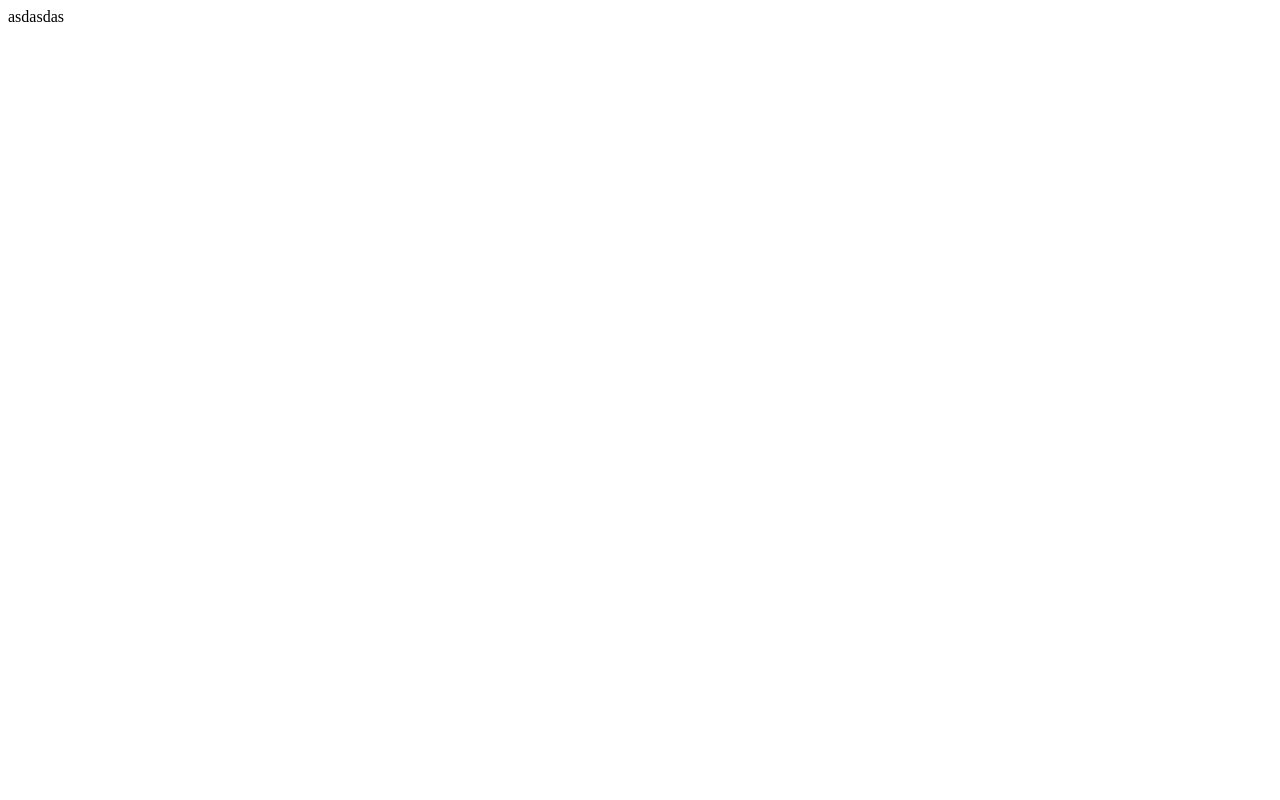
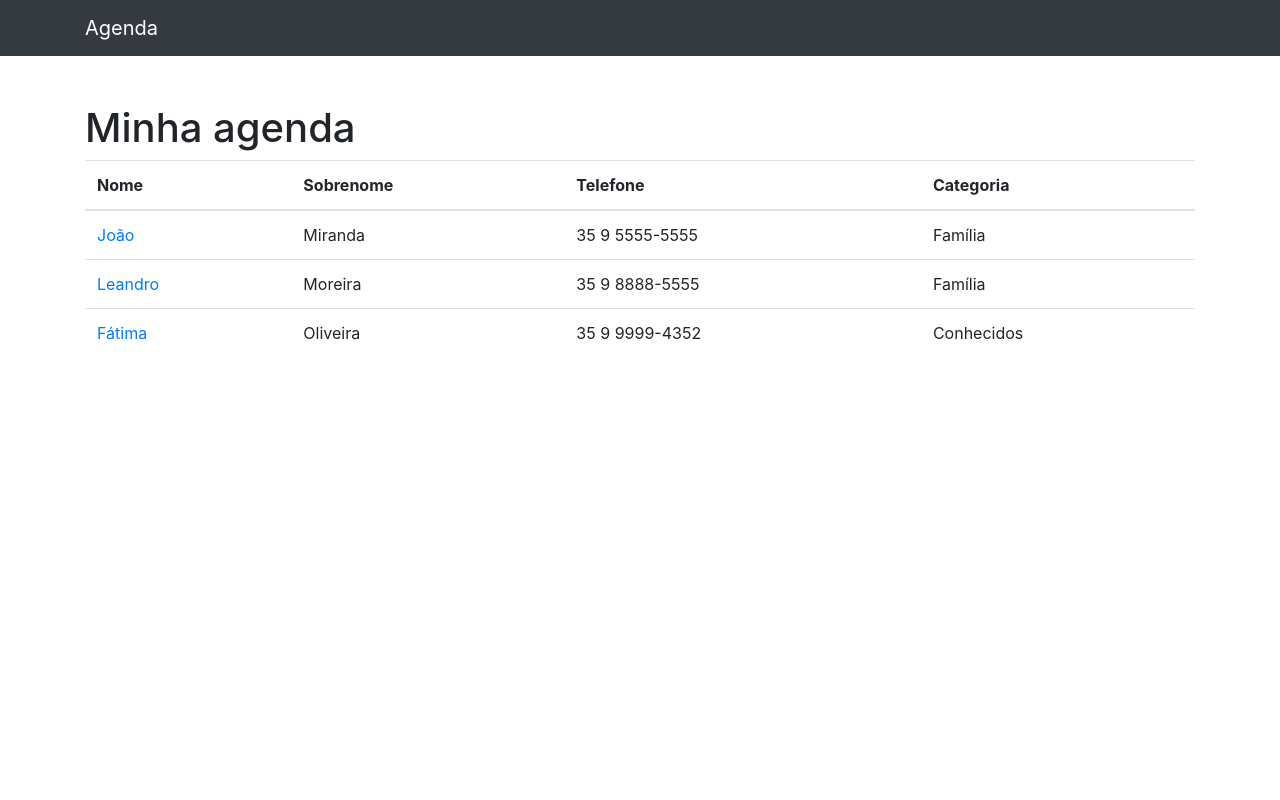
Before and after one commit to gabriel-r1beiro/Django-test, a Django app: page / in a window 1280 px wide. Before the commit the page is almost empty. Run offline with Django 4.2, Linux system fonts and the light colour scheme; some libraries are stand-ins or nearby versions.

Commit message:
atualização.
atualizei o index.html

```diff
--- a/contatos/templates/contatos/index.html
+++ b/contatos/templates/contatos/index.html
@@ -1 +1,42 @@
-asdasdas
+{% extends 'base.html' %}
+
+{%block conteudo%}
+
+<h1 class="mt-5">Minha agenda</h1>
+<table class="table">
+    <thead>
+    <tr>
+        <th>Nome</th>
+        <th>Sobrenome</th>
+        <th>Telefone</th>
+        <th>Categoria</th>
+    </tr>
+    </thead>
+    <tbody>
+    <tr>
+        <td>
+        <a href="#"> João</a>
+        </td>
+        <td>Miranda</td>
+        <td>35 9 5555-5555</td>
+        <td>Família</td>
+    </tr>
+    <tr>
+        <td>
+        <a href="#"> Leandro</a>
+        </td>
+        <td>Moreira</td>
+        <td>35 9 8888-5555</td>
+        <td>Família</td>
+    </tr>
+    <tr>
+        <td>
+        <a href="#"> Fátima</a>
+        </td>
+        <td>Oliveira</td>
+        <td>35 9 9999-4352</td>
+        <td>Conhecidos</td>
+    </tr>
+    </tbody>
+</table>
+{%endblock%}
```
